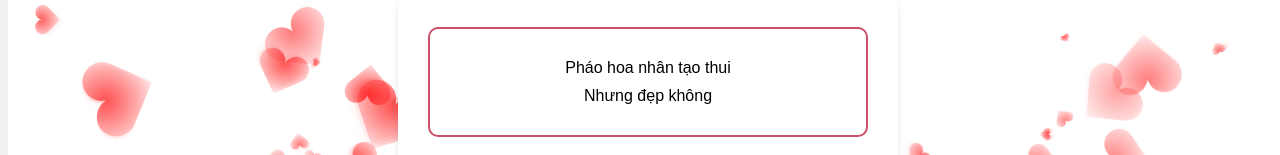
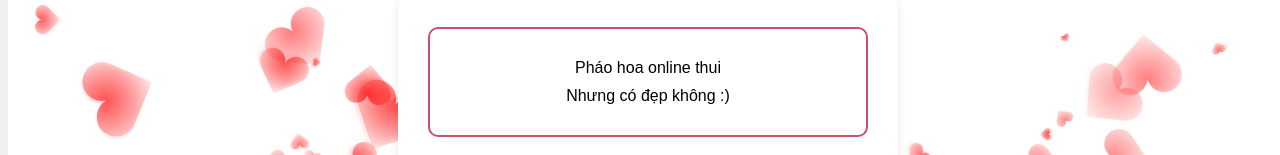
Before and after one commit to Hungtrumcode252/Hungtrumcode252.github.io, a plain HTML site: page messenger.html in a window 1280 px wide. Shown: the part 161-316 px from the top of the page. Drawn offline with Linux system fonts and the light colour scheme.

Commit message:
Update messenger.html

```diff
--- a/messenger.html
+++ b/messenger.html
@@ -124,9 +124,9 @@
 
         function showText() {
             setTimeout(function() {
-                typeText('line1', 'Pháo hoa nhân tạo thui', 70, function() {
+                typeText('line1', 'Pháo hoa online thui', 70, function() {
                     setTimeout(function() {
-                        typeText('line2', 'Nhưng đẹp không', 70)
+                        typeText('line2', 'Nhưng có đẹp không :)', 70)
                     }, 500);
                 });
             }, 1000);
```
